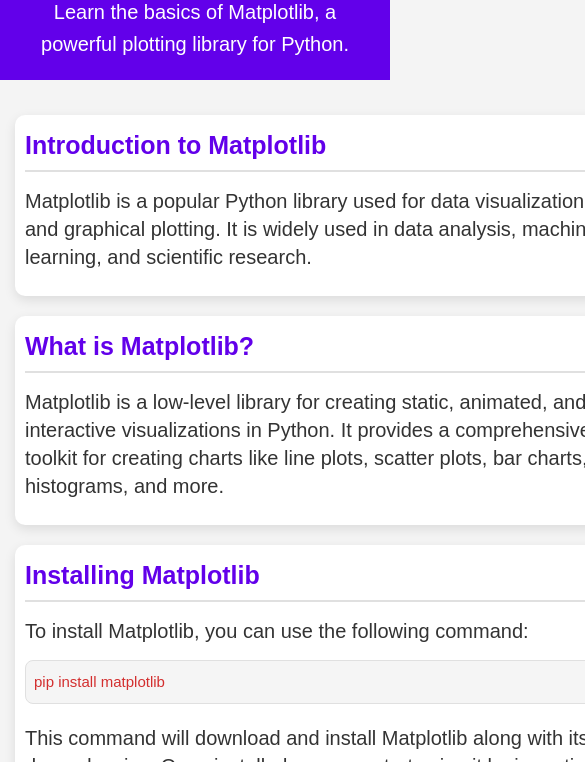
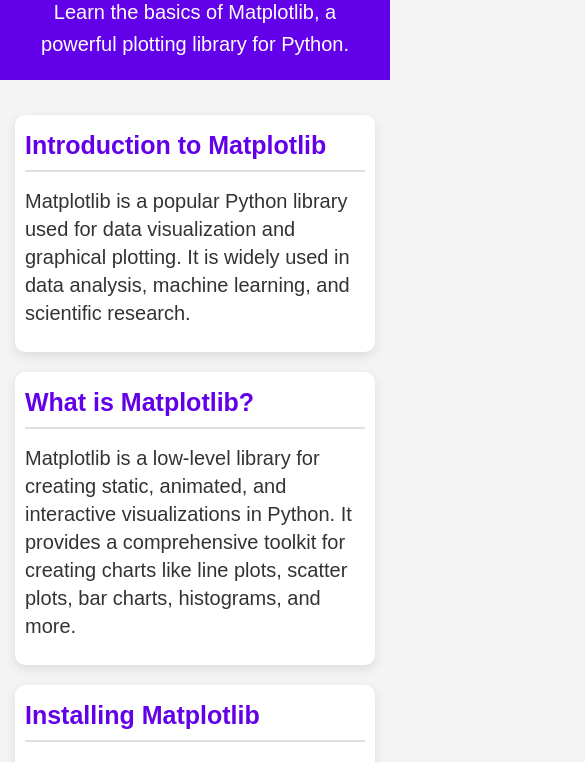
Before and after one commit to RKNITH/WEB-THEORY, a plain HTML site: page matplotlib.html in a window 390 px wide. Shown: the part 82-844 px from the top of the page, 585 px wide, since content can reach past the window. Drawn offline with Linux system fonts and the light colour scheme.

Commit message:
css changed

```diff
--- a/styles.css
+++ b/styles.css
@@ -46,7 +46,7 @@ main {
     margin: 0 auto;
     /* Center the main content */
     padding: 20px;
-    flex: 1;
+    /* flex: 1; */
     /* Allow main to grow and fill the available space */
 }
 
@@ -113,7 +113,7 @@ pre {
     padding: 15px;
     border: 1px solid #e0e0e0;
     border-radius: 8px;
-    overflow-x: auto;
+    overflow-x: scroll;
     margin-bottom: 20px;
 }
 
@@ -208,6 +208,7 @@ footer {
 
     main {
         padding: 15px;
+        width: 100%;
     }
 
     section {
```
